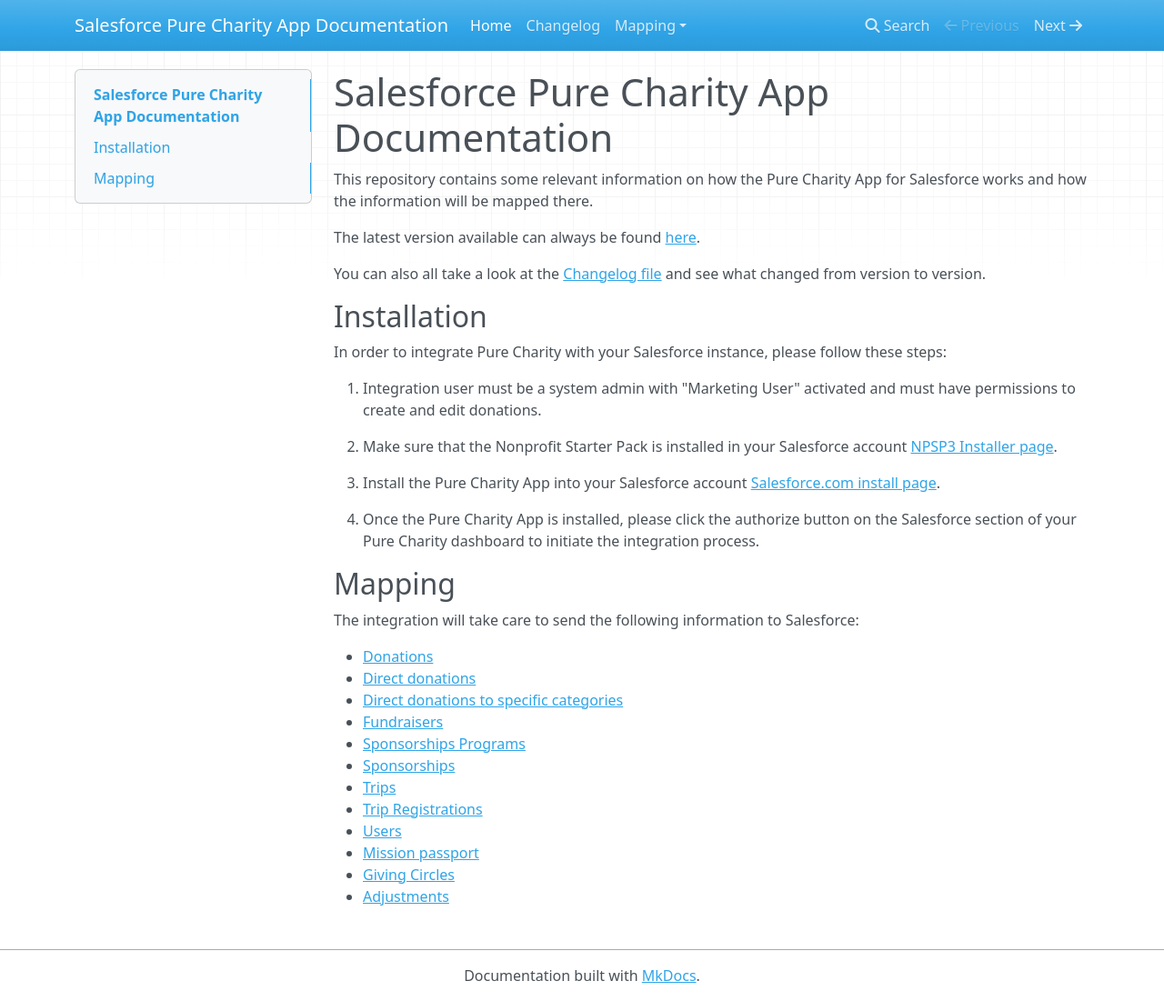
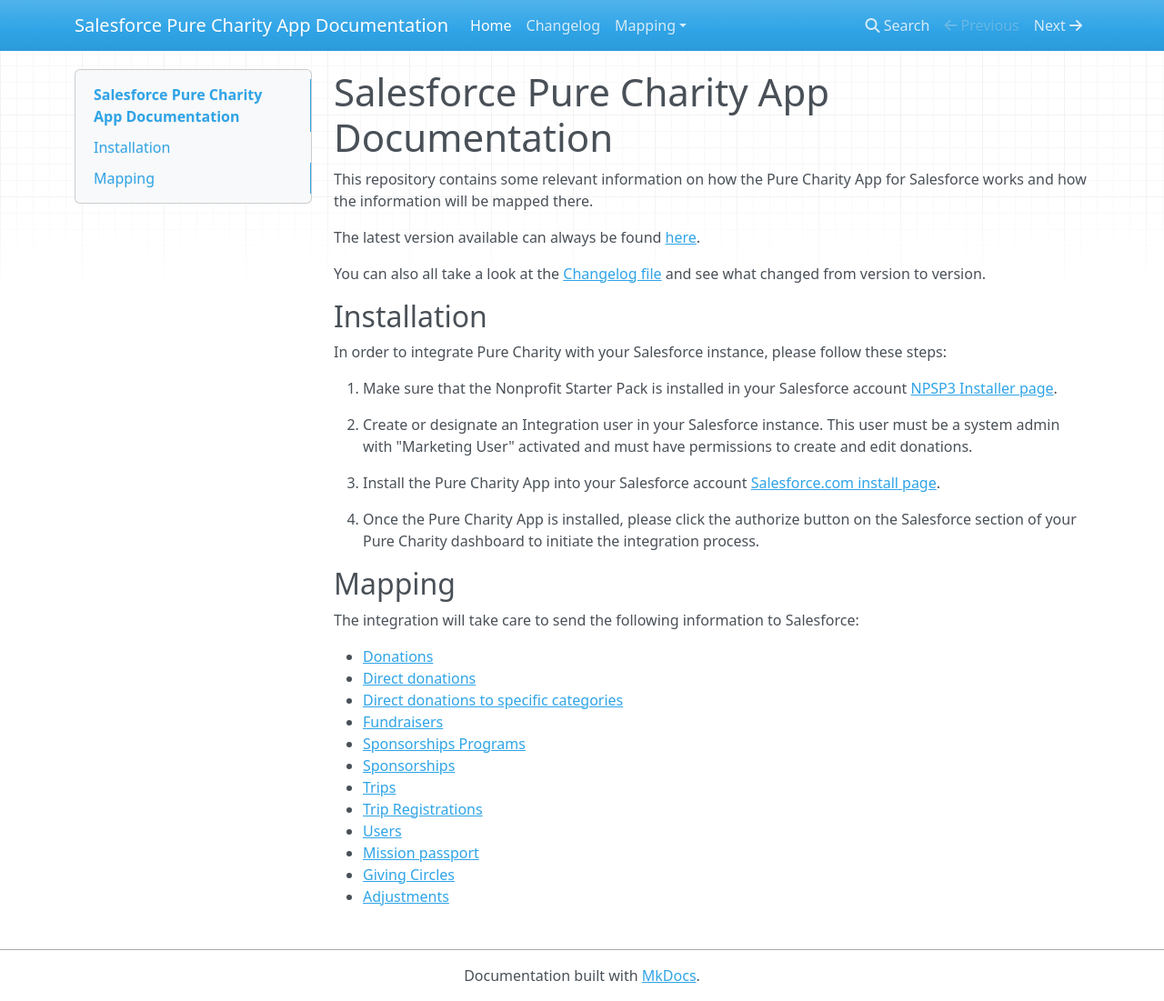
Before and after one commit to purecharity/salesforce-docs, an MkDocs documentation site: the page built from docs/index.md, in a window 1280 px wide and 1101 px high. Shown: the whole window at 91% size. Built offline with MkDocs 1.6.1, drawn with Linux system fonts in a browser that asks for light colours; nearby versions of some CDN libraries; old or Windows-style settings are respelled for this version of MkDocs.

Commit message:
Update copy for installation instructions

```diff
--- a/docs/index.md
+++ b/docs/index.md
@@ -9,9 +9,9 @@ You can also all take a look at the [Changelog file](changelog.md) and see what
 ## Installation
 In order to integrate Pure Charity with your Salesforce instance, please follow these steps:
 
-1. Integration user must be a system admin with "Marketing User" activated and must have permissions to create and edit donations.
+1. Make sure that the Nonprofit Starter Pack is installed in your Salesforce account [NPSP3 Installer page](https://mrbelvedere.salesforcefoundation.org/mpinstaller/npsp).
 
-2. Make sure that the Nonprofit Starter Pack is installed in your Salesforce account [NPSP3 Installer page](https://mrbelvedere.salesforcefoundation.org/mpinstaller/npsp).
+2. Create or designate an Integration user in your Salesforce instance. This user must be a system admin with "Marketing User" activated and must have permissions to create and edit donations.
 
 3. Install the Pure Charity App into your Salesforce account [Salesforce.com install page](http://salesforceinstall.purecharity.com).
 
```
